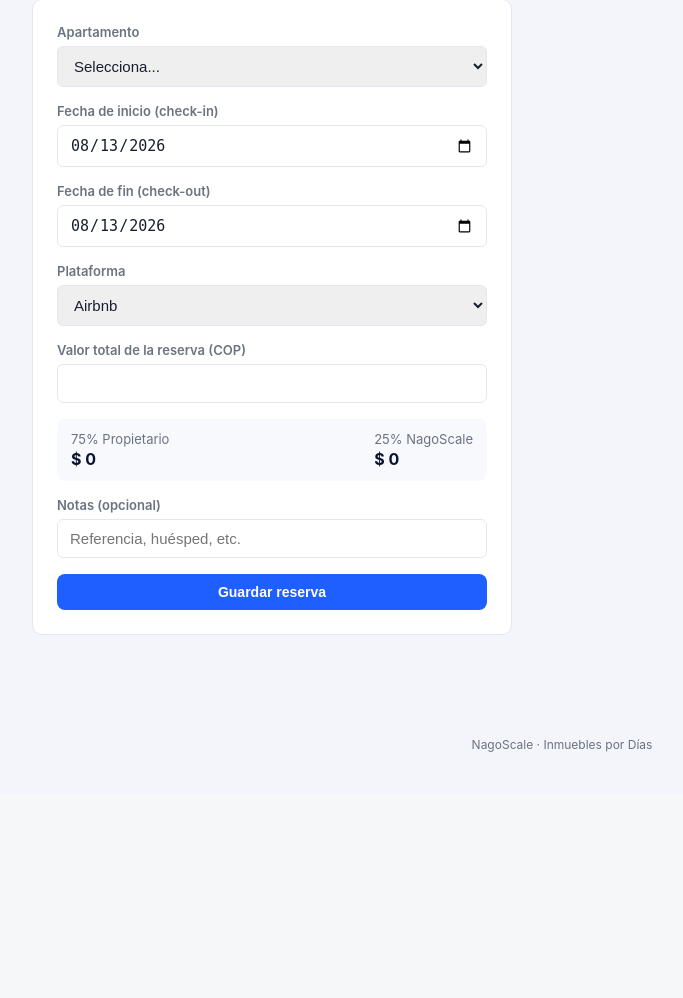
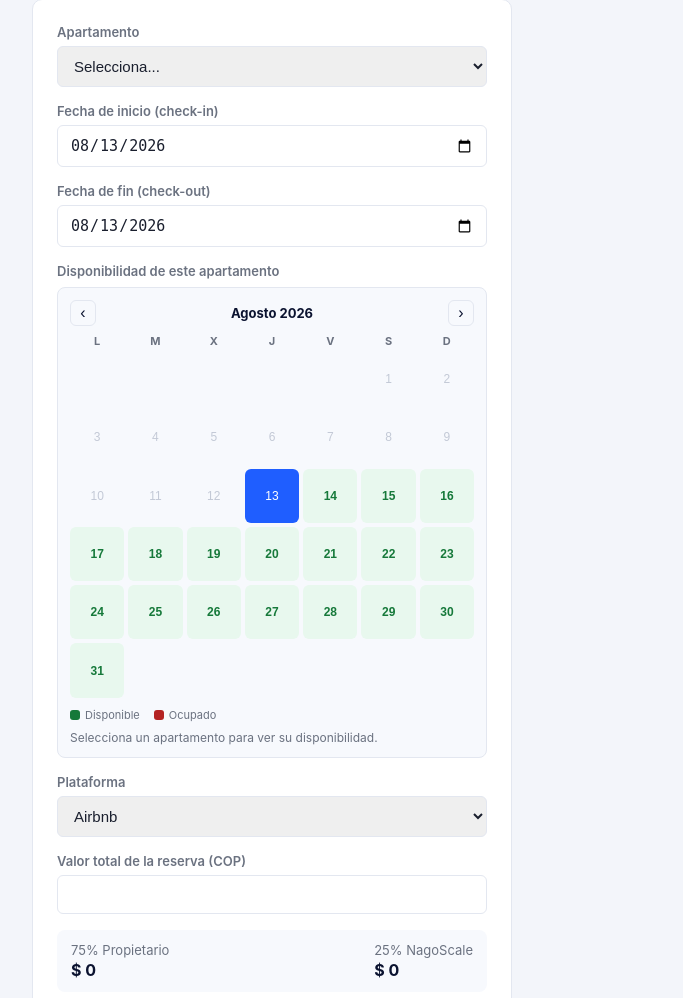
Before and after one commit to naundejesus/nagoscale, a PHP site: page /reserva_form.php in a window 1280 px wide. Shown: the part 253-1251 px from the top of the page, without its empty margins (78-761 px from the left). Before the commit the page ends 1005 px from the top, so only its background shows below. Run offline with PHP 8.4, Linux system fonts and the light colour scheme; the visitor is signed in with stand-in values (Sample User, id 1); tables that the repository leaves empty hold one stand-in row (values such as "Sample post").

Commit message:
Add availability calendar to the reservation form
Shows a per-apartment calendar when creating/editing a reservation:
occupied dates in red (disabled), available dates in green, clickable
to fill in check-in/check-out. Backed by reservas_ocupadas.php (JSON
of occupied dates for the selected apartment, excluding the reservation
being edited). Also adds a server-side overlap check so two reservations
for the same apartment can never be saved with crossing dates, even if
entered manually without using the calendar.

```diff
--- a/assets/css/style.css
+++ b/assets/css/style.css
@@ -174,6 +174,29 @@ a { color: var(--blue); }
 .split-preview { display: flex; justify-content: space-between; background: #f7f9fd; border-radius: 8px; padding: 12px 14px; font-size: 13px; color: var(--text-muted); }
 .split-preview strong { display: block; font-size: 16px; color: var(--navy); margin-top: 2px; }
 
+/* Calendario de disponibilidad */
+.calendario-wrap { display: flex; flex-direction: column; gap: 8px; }
+.calendario-titulo { font-size: 13px; color: var(--text-muted); font-weight: 600; }
+#calendario { background: #f7f9fd; border: 1px solid var(--border); border-radius: 8px; padding: 12px; }
+.cal-header { display: flex; align-items: center; justify-content: space-between; margin-bottom: 8px; font-size: 13px; font-weight: 700; color: var(--navy); }
+.cal-nav { background: none; border: 1px solid var(--border); border-radius: 6px; width: 26px; height: 26px; cursor: pointer; font-size: 16px; line-height: 1; color: var(--navy); }
+.cal-grid { display: grid; grid-template-columns: repeat(7, 1fr); gap: 4px; }
+.cal-grid-head { margin-bottom: 4px; }
+.cal-grid-head span { text-align: center; font-size: 11px; color: var(--text-muted); font-weight: 700; }
+.cal-day { aspect-ratio: 1; border: none; border-radius: 6px; font-size: 12px; cursor: pointer; background: transparent; }
+.cal-day.cal-past { color: #c3c9d6; cursor: default; }
+.cal-day.cal-disponible { background: #e8f8ee; color: #16793a; font-weight: 600; }
+.cal-day.cal-disponible:hover { background: #cdefdb; }
+.cal-day.cal-ocupado { background: #fdecec; color: #b42323; cursor: not-allowed; font-weight: 600; }
+.cal-day.cal-selec-inicio, .cal-day.cal-selec-fin { background: var(--blue) !important; color: #fff !important; }
+.cal-day.cal-selec-rango { background: #cfe0ff !important; color: var(--navy) !important; }
+.cal-leyenda { display: flex; gap: 14px; margin-top: 10px; font-size: 11px; color: var(--text-muted); }
+.cal-tag { display: flex; align-items: center; gap: 5px; }
+.cal-tag::before { content: ''; width: 10px; height: 10px; border-radius: 3px; display: inline-block; }
+.cal-tag-disponible::before { background: #16793a; }
+.cal-tag-ocupado::before { background: #b42323; }
+.cal-hint { margin: 8px 0 0; font-size: 12px; color: var(--text-muted); }
+
 /* Autenticación */
 .auth-body { margin: 0; background: var(--bg); }
 .auth-wrap { display: flex; justify-content: center; padding: 40px 20px; }
--- /dev/null
+++ b/assets/js/calendario.js
@@ -0,0 +1,179 @@
+(function () {
+  var apartamentoSelect = document.querySelector('select[name="apartamento_id"]');
+  var inicioInput = document.getElementById('fecha_inicio');
+  var finInput = document.getElementById('fecha_fin');
+  var calendarEl = document.getElementById('calendario');
+
+  if (!apartamentoSelect || !inicioInput || !finInput || !calendarEl) {
+    return;
+  }
+
+  var excluirId = calendarEl.getAttribute('data-excluir-id') || '';
+  var ocupadas = {};
+  var mesActual = inicioInput.value ? new Date(inicioInput.value + 'T00:00:00') : new Date();
+  mesActual.setDate(1);
+  var seleccionInicio = inicioInput.value || null;
+  var seleccionFin = finInput.value || null;
+
+  var hoy = new Date();
+  hoy.setHours(0, 0, 0, 0);
+
+  var meses = ['Enero', 'Febrero', 'Marzo', 'Abril', 'Mayo', 'Junio', 'Julio', 'Agosto', 'Septiembre', 'Octubre', 'Noviembre', 'Diciembre'];
+  var diasSemana = ['L', 'M', 'X', 'J', 'V', 'S', 'D'];
+
+  function pad(n) {
+    return String(n).length < 2 ? '0' + n : String(n);
+  }
+
+  function toISO(d) {
+    return d.getFullYear() + '-' + pad(d.getMonth() + 1) + '-' + pad(d.getDate());
+  }
+
+  function cargarOcupadas() {
+    var apId = apartamentoSelect.value;
+    if (!apId) {
+      ocupadas = {};
+      render();
+      return;
+    }
+    var url = 'reservas_ocupadas.php?apartamento_id=' + encodeURIComponent(apId);
+    if (excluirId) {
+      url += '&excluir_id=' + encodeURIComponent(excluirId);
+    }
+    fetch(url)
+      .then(function (r) { return r.json(); })
+      .then(function (data) {
+        ocupadas = {};
+        data.forEach(function (f) { ocupadas[f] = true; });
+        render();
+      })
+      .catch(function () {
+        ocupadas = {};
+        render();
+      });
+  }
+
+  function rangoTieneOcupado(desdeISO, hastaISO) {
+    var d = new Date(desdeISO + 'T00:00:00');
+    var fin = new Date(hastaISO + 'T00:00:00');
+    while (d <= fin) {
+      if (ocupadas[toISO(d)]) {
+        return true;
+      }
+      d.setDate(d.getDate() + 1);
+    }
+    return false;
+  }
+
+  function onDiaClick(iso) {
+    if (!apartamentoSelect.value || ocupadas[iso]) {
+      return;
+    }
+    if (!seleccionInicio || (seleccionInicio && seleccionFin) || iso < seleccionInicio) {
+      seleccionInicio = iso;
+      seleccionFin = null;
+    } else if (rangoTieneOcupado(seleccionInicio, iso)) {
+      seleccionInicio = iso;
+      seleccionFin = null;
+    } else {
+      seleccionFin = iso;
+    }
+    inicioInput.value = seleccionInicio || '';
+    finInput.value = seleccionFin || seleccionInicio || '';
+    render();
+  }
+
+  function render() {
+    var anio = mesActual.getFullYear();
+    var mes = mesActual.getMonth();
+    var primerDia = new Date(anio, mes, 1);
+    var diaSemanaInicio = (primerDia.getDay() + 6) % 7; // lunes = 0
+    var diasEnMes = new Date(anio, mes + 1, 0).getDate();
+
+    var html = '<div class="cal-header">';
+    html += '<button type="button" class="cal-nav" data-dir="-1">&lsaquo;</button>';
+    html += '<span>' + meses[mes] + ' ' + anio + '</span>';
+    html += '<button type="button" class="cal-nav" data-dir="1">&rsaquo;</button>';
+    html += '</div>';
+
+    html += '<div class="cal-grid cal-grid-head">';
+    diasSemana.forEach(function (d) { html += '<span>' + d + '</span>'; });
+    html += '</div>';
+
+    html += '<div class="cal-grid">';
+    for (var i = 0; i < diaSemanaInicio; i++) {
+      html += '<span></span>';
+    }
+    for (var dia = 1; dia <= diasEnMes; dia++) {
+      var fecha = new Date(anio, mes, dia);
+      var iso = toISO(fecha);
+      var clase = 'cal-day';
+      var disabledAttr = '';
+
+      if (fecha < hoy) {
+        clase += ' cal-past';
+        disabledAttr = ' disabled';
+      } else if (ocupadas[iso]) {
+        clase += ' cal-ocupado';
+        disabledAttr = ' disabled';
+      } else {
+        clase += ' cal-disponible';
+      }
+
+      if (seleccionInicio && iso === seleccionInicio) {
+        clase += ' cal-selec-inicio';
+      }
+      if (seleccionFin && iso === seleccionFin) {
+        clase += ' cal-selec-fin';
+      }
+      if (seleccionInicio && seleccionFin && iso > seleccionInicio && iso < seleccionFin) {
+        clase += ' cal-selec-rango';
+      }
+
+      html += '<button type="button" class="' + clase + '" data-iso="' + iso + '"' + disabledAttr + '>' + dia + '</button>';
+    }
+    html += '</div>';
+
+    html += '<div class="cal-leyenda">';
+    html += '<span class="cal-tag cal-tag-disponible">Disponible</span>';
+    html += '<span class="cal-tag cal-tag-ocupado">Ocupado</span>';
+    html += '</div>';
+
+    if (!apartamentoSelect.value) {
+      html += '<p class="cal-hint">Selecciona un apartamento para ver su disponibilidad.</p>';
+    }
+
+    calendarEl.innerHTML = html;
+
+    var navButtons = calendarEl.querySelectorAll('.cal-nav');
+    for (var n = 0; n < navButtons.length; n++) {
+      navButtons[n].addEventListener('click', function () {
+        mesActual.setMonth(mesActual.getMonth() + parseInt(this.getAttribute('data-dir'), 10));
+        render();
+      });
+    }
+
+    var diaButtons = calendarEl.querySelectorAll('.cal-day.cal-disponible');
+    for (var b = 0; b < diaButtons.length; b++) {
+      diaButtons[b].addEventListener('click', function () {
+        onDiaClick(this.getAttribute('data-iso'));
+      });
+    }
+  }
+
+  function sincronizarDesdeInputs() {
+    seleccionInicio = inicioInput.value || null;
+    seleccionFin = finInput.value || null;
+    render();
+  }
+
+  apartamentoSelect.addEventListener('change', function () {
+    seleccionInicio = null;
+    seleccionFin = null;
+    cargarOcupadas();
+  });
+  inicioInput.addEventListener('change', sincronizarDesdeInputs);
+  finInput.addEventListener('change', sincronizarDesdeInputs);
+
+  cargarOcupadas();
+})();
--- a/reserva_form.php
+++ b/reserva_form.php
@@ -55,6 +55,18 @@ if ($_SERVER['REQUEST_METHOD'] === 'POST') {
         $error = 'Selecciona una plataforma válida.';
     } elseif ($valorTotal <= 0) {
         $error = 'El valor total debe ser mayor que cero.';
+    } else {
+        $sqlSolape = 'SELECT COUNT(*) FROM reservas WHERE apartamento_id = ? AND fecha_inicio <= ? AND fecha_fin >= ?';
+        $paramsSolape = [$apartamentoId, $fechaFin, $fechaInicio];
+        if ($id) {
+            $sqlSolape .= ' AND id != ?';
+            $paramsSolape[] = $id;
+        }
+        $stmt = $pdo->prepare($sqlSolape);
+        $stmt->execute($paramsSolape);
+        if ((int) $stmt->fetchColumn() > 0) {
+            $error = 'Ese apartamento ya tiene una reserva que se cruza con las fechas seleccionadas.';
+        }
     }
 
     if (!$error) {
@@ -132,6 +144,11 @@ require __DIR__ . '/includes/header.php';
     <input type="date" name="fecha_fin" id="fecha_fin" value="<?= e($reserva['fecha_fin']) ?>" required>
   </label>
 
+  <div class="calendario-wrap">
+    <span class="calendario-titulo">Disponibilidad de este apartamento</span>
+    <div id="calendario" data-excluir-id="<?= $id ? (int) $id : '' ?>"></div>
+  </div>
+
   <label>Plataforma
     <select name="plataforma" required>
       <option value="airbnb" <?= $reserva['plataforma'] === 'airbnb' ? 'selected' : '' ?>>Airbnb</option>
@@ -178,6 +195,7 @@ require __DIR__ . '/includes/header.php';
     fin.min = this.value;
   });
 </script>
+<script src="assets/js/calendario.js"></script>
 
 <?php endif; ?>
 
```
Also changed, not shown: reservas_ocupadas.php (added, +38 -0 lines).
